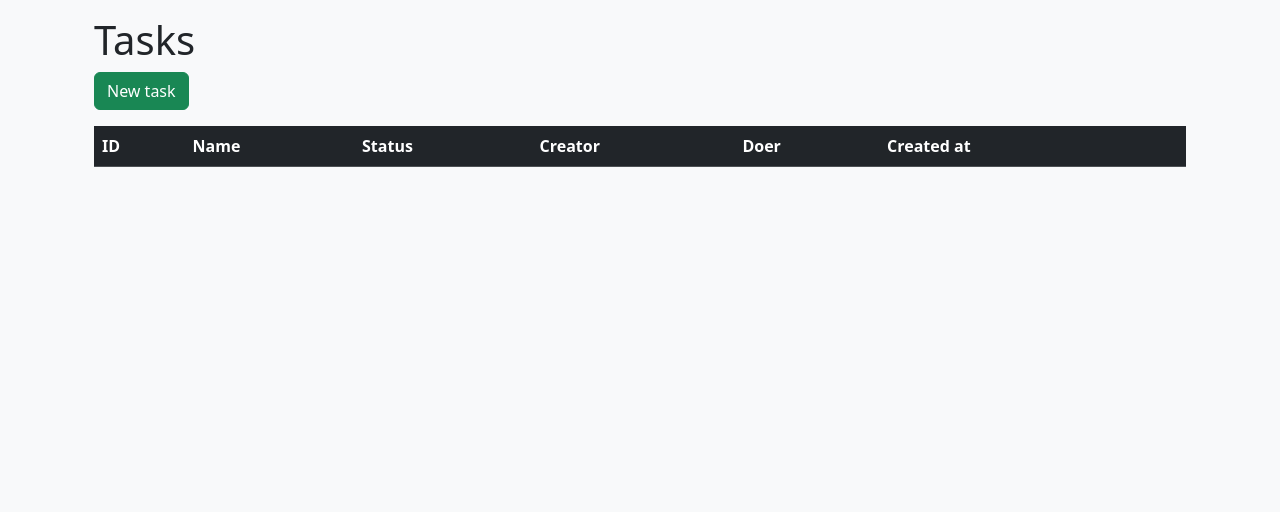
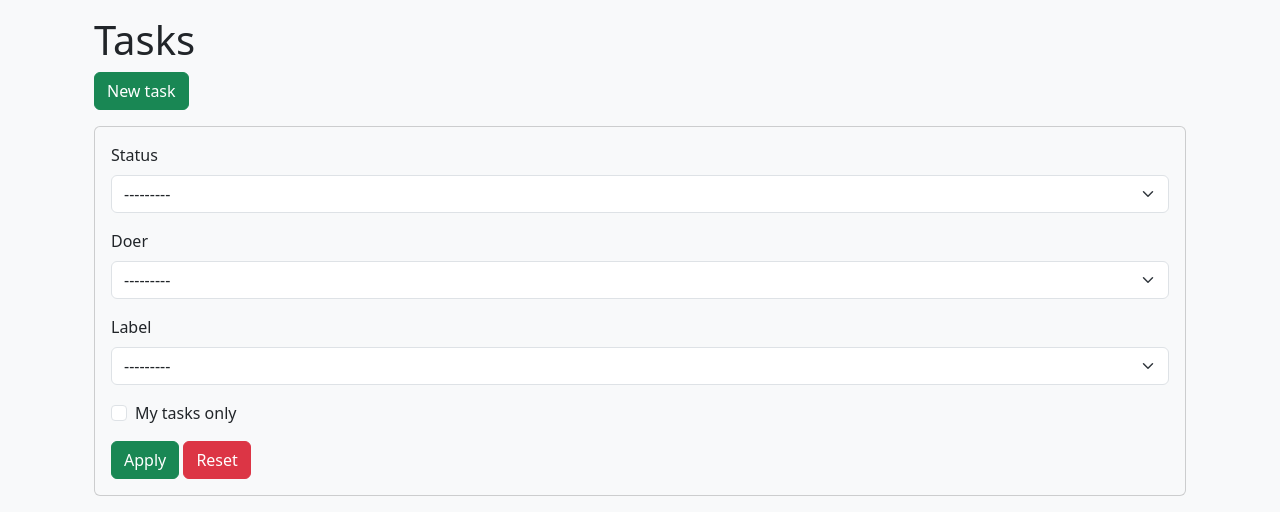
Before and after one commit to alienflakes/python-project-52, a Django app: page /tasks/ in a window 1280 px wide. Shown: the part 56-568 px from the top of the page. Run offline with Django 5.2, Linux system fonts and the light colour scheme; the visitor is signed in with stand-in values (Sample User, id 1); data comes from the database, SQL or seed files in the repository; data that the repository does not hold is empty; some libraries are stand-ins or nearby versions.

Commit message:
feat: add task filtering and everything about it

```diff
--- a/task_manager/settings.py
+++ b/task_manager/settings.py
@@ -32,7 +32,8 @@ INSTALLED_APPS = [
     'users',
     'statuses',
     'tasks',
-    'labels'
+    'labels',
+    'django_filters',
 ]
 
 MIDDLEWARE = [
--- /dev/null
+++ b/tasks/filters.py
@@ -0,0 +1,35 @@
+import django_filters
+from django import forms
+from django.utils.translation import gettext as _
+from .models import Task
+from django.contrib.auth.models import User
+from statuses.models import Status
+from labels.models import Label
+
+
+class TaskFilter(django_filters.FilterSet):
+
+    status = django_filters.ModelChoiceFilter(
+        queryset=Status.objects.all())
+
+    doer = django_filters.ModelChoiceFilter(
+        queryset=User.objects.all())
+
+    labels = django_filters.ModelChoiceFilter(
+        label=_('Label'),
+        queryset=Label.objects.all())
+
+    def own_tasks_filter(self, queryset, name, value):
+        current_user = self.request.user
+        if value:
+            return queryset.filter(creator=current_user)
+        return queryset
+
+    own_task = django_filters.BooleanFilter(
+        label=_('My tasks only'),
+        method='own_tasks_filter',
+        widget=forms.CheckboxInput())
+
+    class Meta:
+        model = Task
+        fields = ['status', 'doer', 'labels', 'own_task']
--- a/tasks/views.py
+++ b/tasks/views.py
@@ -2,14 +2,15 @@ from django.urls import reverse_lazy
 from django.shortcuts import redirect
 from django.contrib import messages
 from django.contrib.messages.views import SuccessMessageMixin
+from django.contrib.auth.mixins import LoginRequiredMixin, UserPassesTestMixin
 from django.utils.translation import gettext_lazy as _
-from django.views.generic import (ListView,
-                                  DetailView,
+from django.views.generic import (DetailView,
                                   CreateView,
                                   UpdateView,
                                   DeleteView)
 from .models import Task
-from django.contrib.auth.mixins import LoginRequiredMixin, UserPassesTestMixin
+from .filters import TaskFilter
+from django_filters.views import FilterView
 
 
 SUCCESS_URL = reverse_lazy('task_list')
@@ -23,10 +24,12 @@ class FlashedLoginRequiredMixin(LoginRequiredMixin):
 
 
 class TaskListView(FlashedLoginRequiredMixin,
-                   ListView):
+                   FilterView):
 
     model = Task
+    context_object_name = 'tasks'
     template_name_suffix = '_list'
+    filterset_class = TaskFilter
 
 
 class TaskView(FlashedLoginRequiredMixin,
--- a/templates/tasks/task_list.html
+++ b/templates/tasks/task_list.html
@@ -1,12 +1,22 @@
 {% extends 'base.html' %}
+{% load django_bootstrap5 %}
 {% load i18n %}
+
 
 {% block content %}
 
 <div class="container-lg mt-3">
     <h1>{% trans 'Tasks' %}</h1>
 
-    <a href="{% url 'task_create' %}" class="btn btn-success mb-3">{% trans 'New task' %}</a>
+    <a href="{% url 'task_create' %}" class="btn btn-success">{% trans 'New task' %}</a>
+
+    <div class="card p-3 my-3 bg-light">
+        <form method="get">
+            {% bootstrap_form filter.form %}
+            {% bootstrap_button _('Apply') button_class='btn-success' %}
+            <a href="{% url 'task_list' %}" class="btn btn-danger">{% trans 'Reset' %}</a>
+        </form>
+    </div>
 
     <table class="table table-striped table-hover table-dark">
         <thead>
@@ -21,7 +31,7 @@
             </tr>
         </thead>
         <tbody class="table-light align-middle">
-            {% for task in task_list %}
+            {% for task in tasks %}
             <tr>
                 <th scope="row">{{ task.id }}</td>
                 <td>
```
